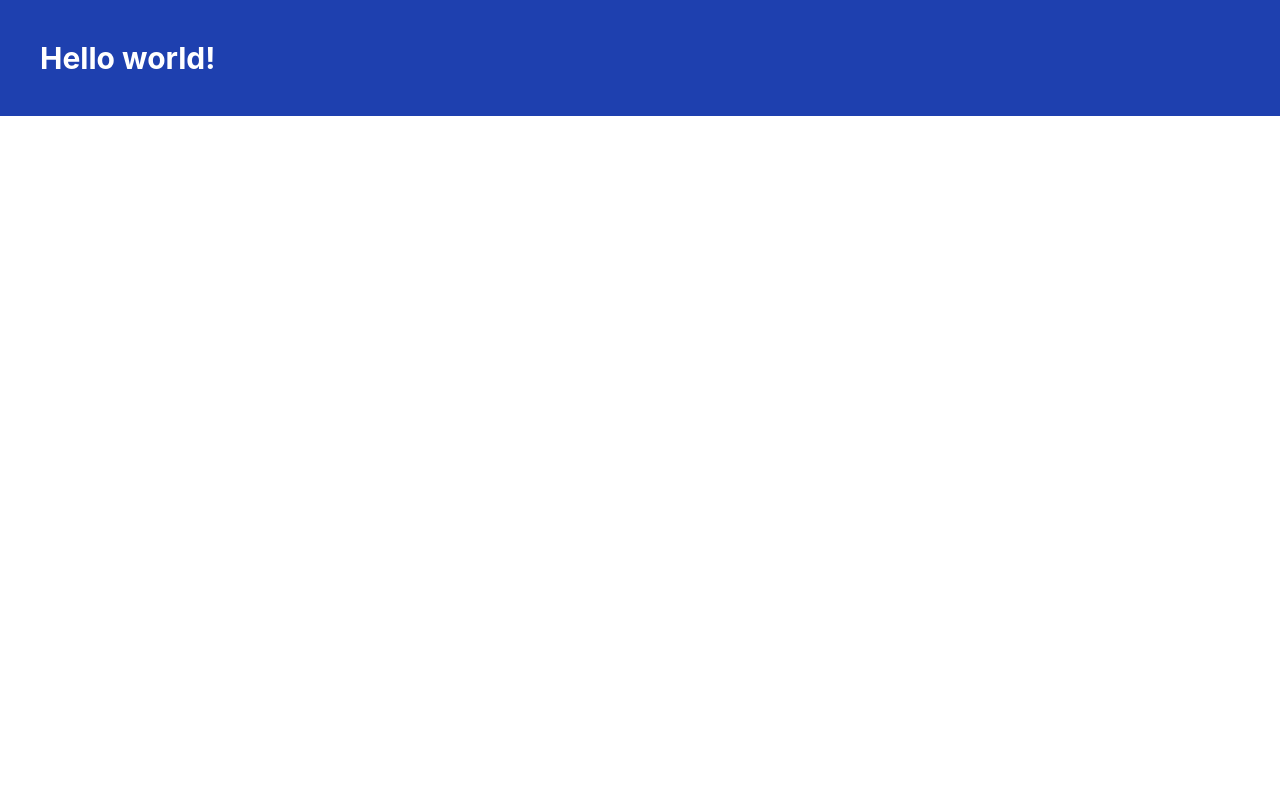
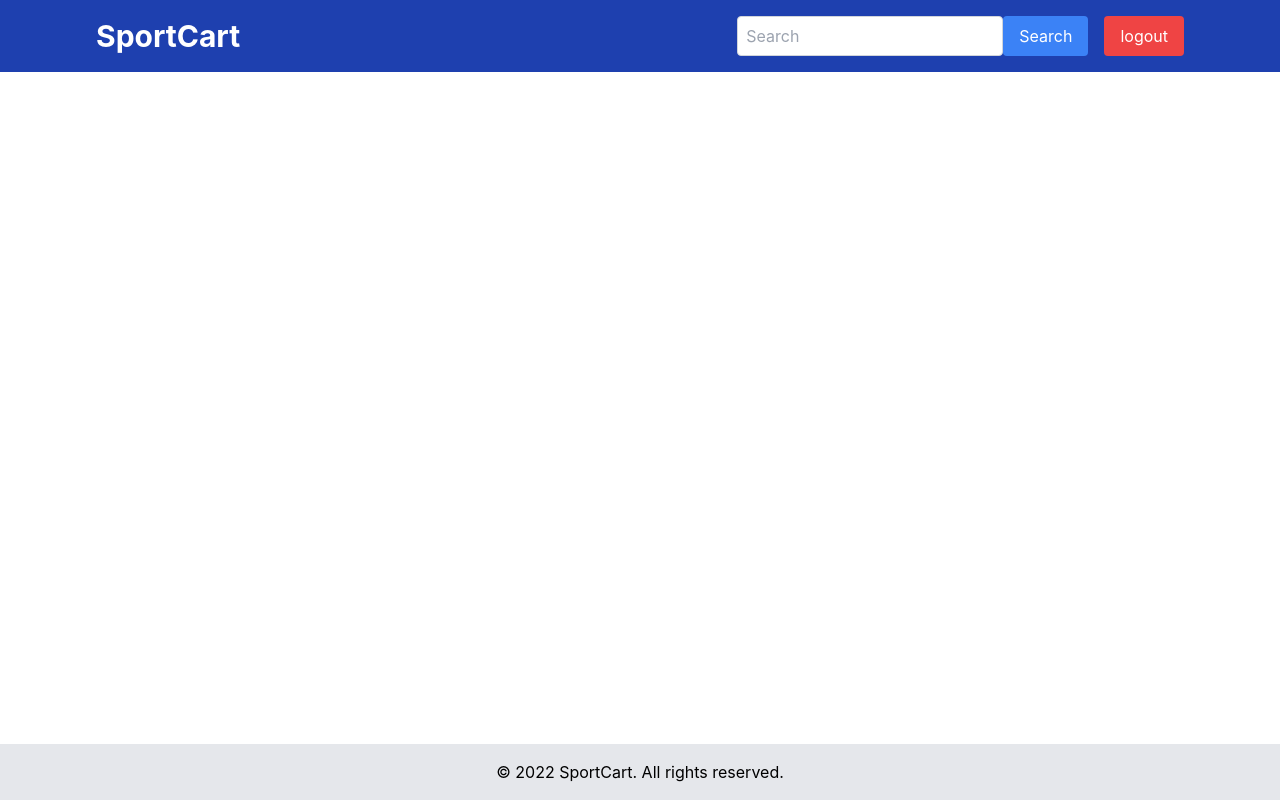
Before and after one commit to Manik2607/sports-store, a React (Create React App) app: page / in a window 1280 px wide. Built offline with nearby package versions, Linux system fonts and the light colour scheme.

Commit message:
Added basic login with forebase

```diff
--- a/package.json
+++ b/package.json
@@ -6,6 +6,7 @@
     "@testing-library/jest-dom": "^5.17.0",
     "@testing-library/react": "^13.4.0",
     "@testing-library/user-event": "^13.5.0",
+    "firebase": "^10.13.0",
     "react": "^18.3.1",
     "react-dom": "^18.3.1",
     "react-router-dom": "^5.3.4",
--- a/src/App.js
+++ b/src/App.js
@@ -1,7 +1,39 @@
+import React from "react";
+
+import { auth } from "./firebase/firebase";
+
+const logout = () => {
+  auth.signOut().then(() => {
+    window.location.href = "/login";
+  });
+}
+
 export default function App() {
   return (
-    <h1 className="text-3xl text-white font-bold p-10 bg-blue-800">
-      Hello world!
-    </h1>
-  )
+    <div className="flex flex-col min-h-screen">
+      <header className="bg-blue-800 px-20">
+        <div className="flex justify-between items-center p-4">
+          <h1 className="text-3xl text-white font-bold">SportCart</h1>
+          <div className="flex">
+            <input
+              type="text"
+              placeholder="Search"
+              className="px-2 py-1 border border-gray-300 rounded"
+            />
+            <button className="bg-blue-500 text-white px-4 py-2 rounded">
+              Search
+            </button>
+            <button className="bg-red-500 text-white px-4 py-2 rounded ml-4" onClick={logout}>logout</button>
+          </div>
+        </div>
+      </header>
+
+
+      <main className="flex-grow p-4"></main>
+
+      <footer className="bg-gray-200 p-4">
+        <p className="text-center">© 2022 SportCart. All rights reserved.</p>
+      </footer>
+    </div>
+  );
 }
--- /dev/null
+++ b/src/firebase/firebase.js
@@ -0,0 +1,19 @@
+import { initializeApp } from "firebase/app";
+
+import { getAuth } from "firebase/auth";
+import { getFirestore } from "firebase/firestore";
+// Your web app's Firebase configuration
+const firebaseConfig = {
+  apiKey: "AIzaSyBixsMRgrTpecreQEBu3Rj_b5wAJI4qgcA",
+  authDomain: "sports-store-8e192.firebaseapp.com",
+  projectId: "sports-store-8e192",
+  storageBucket: "sports-store-8e192.appspot.com",
+  messagingSenderId: "843266185730",
+  appId: "1:843266185730:web:e8b1a240192121f2c5a51b",
+};
+
+// Initialize Firebase
+const app = initializeApp(firebaseConfig);
+const auth = getAuth(app);
+const db = getFirestore(app);
+export { app,auth ,db};
--- a/src/pages/login.jsx
+++ b/src/pages/login.jsx
@@ -1,5 +1,6 @@
 import React, { useState } from 'react';
-
+import {auth} from '../firebase/firebase';
+import { signInWithEmailAndPassword } from 'firebase/auth';
 const Login = () => {
     const [email, setEmail] = useState('');
     const [password, setPassword] = useState('');
@@ -12,20 +13,33 @@ const Login = () => {
         setPassword(e.target.value);
     };
 
-    const handleSubmit = (e) => {
+    const handleSubmit = async (e) => {
         e.preventDefault();
-        // Add your login logic here
+        try {
+            await signInWithEmailAndPassword(auth, email, password);
+            const user = auth.currentUser;
+            console.log(user);
+            console.log(user.email);
+            window.location.href = '/';
+
+        } catch (error) {
+            alert(error.message);
+        }
     };
 
     return (
         <div className="flex flex-col items-center justify-center min-h-screen">
+            <div className="bg-white shadow-md rounded px-8 pt-6 pb-8 mb-4 w-96">
+
             <h2 className="text-2xl font-bold mb-4">Login</h2>
-            <form onSubmit={handleSubmit} className="w-64">
+            <form onSubmit={handleSubmit} className="w-full">
                 <div className="mb-4">
                     <label className="block mb-2">Email:</label>
                     <input
                         type="email"
                         value={email}
+                        placeholder='Email'
+                        pattern='[a-z0-9._%+-]+@[a-z0-9.-]+\.[a-z]{2,}$'
                         onChange={handleEmailChange}
                         className="w-full border border-gray-300 rounded px-3 py-2"
                     />
@@ -36,6 +50,7 @@ const Login = () => {
                         type="password"
                         value={password}
                         onChange={handlePasswordChange}
+                        placeholder='Password'
                         className="w-full border border-gray-300 rounded px-3 py-2"
                     />
                 </div>
@@ -46,6 +61,7 @@ const Login = () => {
                     Login
                 </button>
             </form>
+            </div>
         </div>
     );
 };
--- a/src/pages/register.jsx
+++ b/src/pages/register.jsx
@@ -1,18 +1,49 @@
+import { createUserWithEmailAndPassword } from 'firebase/auth';
 import React, { useState } from 'react';
-
+import { auth,db } from '../firebase/firebase';
+import {setDoc, doc} from 'firebase/firestore';
 const Register = () => {
+    const [name, setName] = useState('');
     const [email, setEmail] = useState('');
     const [password, setPassword] = useState('');
     const [confirmPassword, setConfirmPassword] = useState('');
 
-    const handleRegister = () => {
-        // Add your registration logic here
+    const handleRegister = async (e)=> {
+        e.preventDefault();
+        try{
+            if(password === confirmPassword){
+                await createUserWithEmailAndPassword(auth, email, password);
+                const user = auth.currentUser;
+                if(user){
+                    await setDoc(doc(db, 'users', user.uid), {
+                        name: name,
+                        email: user.email
+                    });
+                }
+                alert(name+'has been registered successfully!!!');
+            }
+        }catch(error){
+            alert('registered Failed!!!\n'+error.message);
+        }
     };
 
     return (
         <div className="flex justify-center items-center h-screen">
             <div className="bg-white shadow-md rounded px-8 pt-6 pb-8 mb-4 w-96">
                 <h2 className="text-2xl font-bold mb-6">Register</h2>
+                <div className="mb-4">
+                    <label className="block text-gray-700 text-sm font-bold mb-2" htmlFor="Name">
+                        Name
+                    </label>
+                    <input
+                        className="shadow appearance-none border rounded w-full py-2 px-3 text-gray-700 leading-tight focus:outline-none focus:shadow-outline"
+                        id="name"
+                        type="name"
+                        placeholder="Enter your name"
+                        value={name}
+                        onChange={(e) => setName(e.target.value)}
+                    />
+                </div>
                 <div className="mb-4">
                     <label className="block text-gray-700 text-sm font-bold mb-2" htmlFor="email">
                         Email
```
Also changed, not shown: 1 other file (tests, documents, lock files or other folders).
